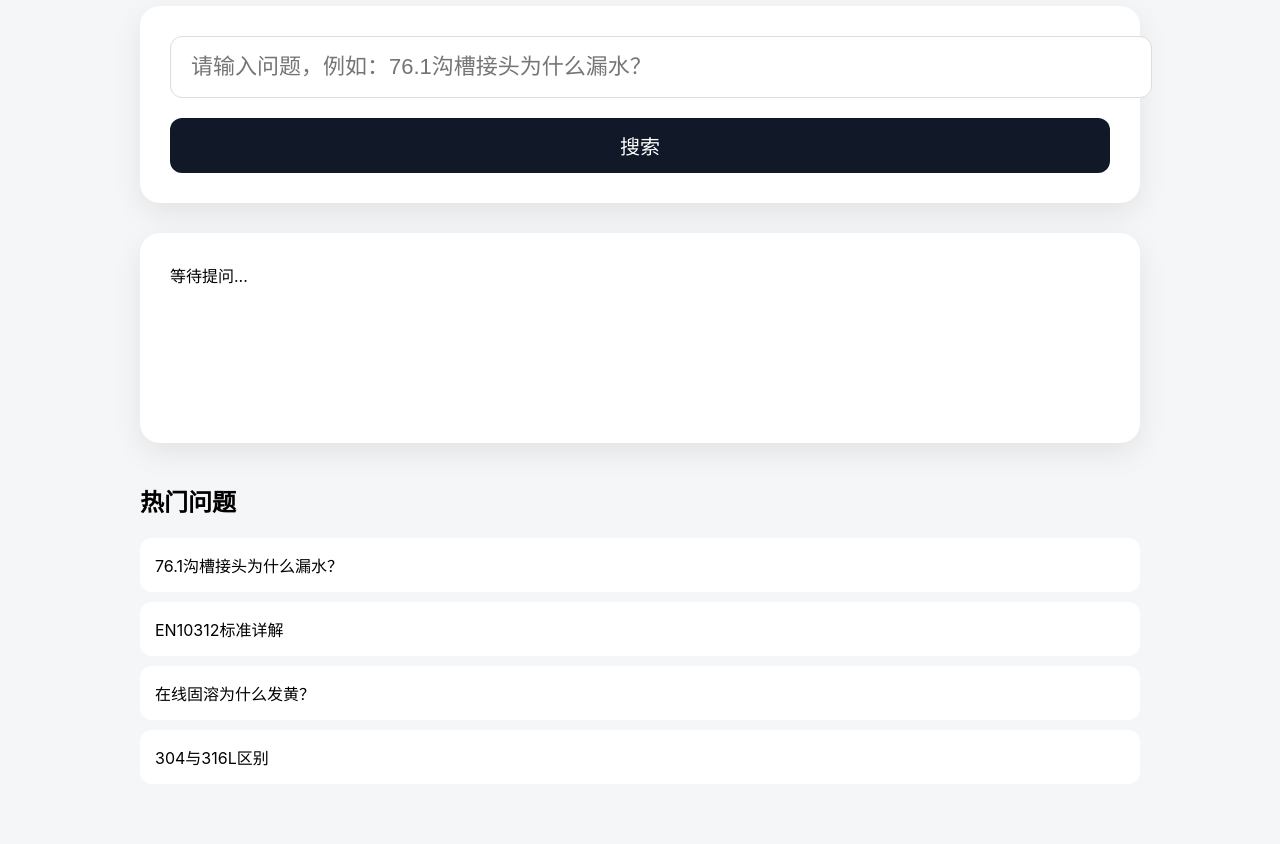
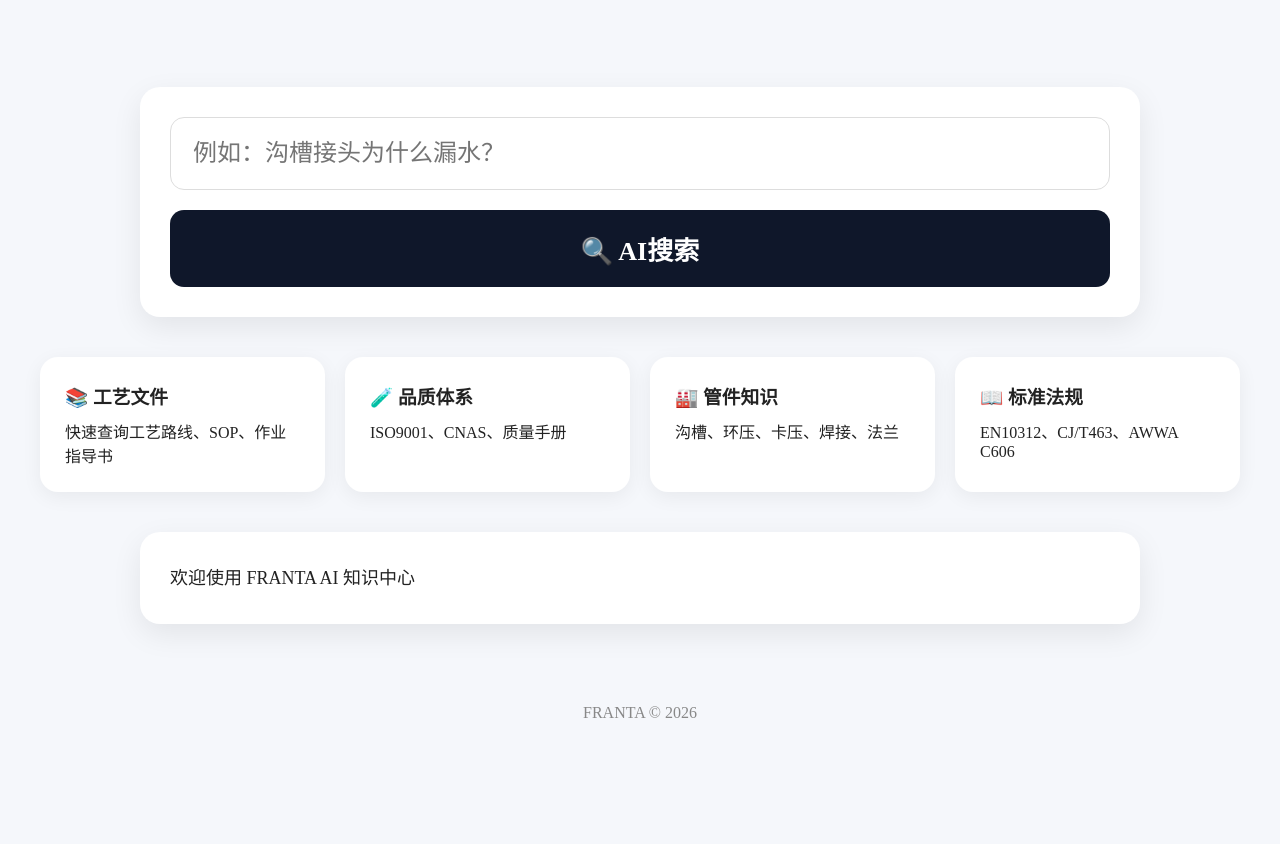
Before and after one commit to Sggg5/sg-ai, a plain HTML site: page index.html in a window 1280 px wide. Shown: the part 221-1065 px from the top of the page. After the commit the page ends 1003 px from the top, so only its background shows below. Drawn offline with Linux system fonts and the light colour scheme.

Commit message:
Update index.html

```diff
--- a/index.html
+++ b/index.html
@@ -3,148 +3,235 @@
 <head>
 <meta charset="UTF-8">
 <meta name="viewport" content="width=device-width, initial-scale=1.0">
-<title>FRANTA AI工程师助手</title>
+
+<title>FRANTA AI知识中心</title>
 
 <style>
 
-body{
-    margin:0;
-    background:#f5f6f8;
-    font-family:-apple-system,BlinkMacSystemFont,"Segoe UI";
+*{
+margin:0;
+padding:0;
+box-sizing:border-box;
+font-family:"Microsoft YaHei";
 }
 
-.container{
-    max-width:1000px;
-    margin:auto;
-    padding:60px 20px;
+body{
+background:#f5f7fb;
+color:#222;
+}
+
+.hero{
+text-align:center;
+padding:80px 20px 50px;
 }
 
 .logo{
-    text-align:center;
-    margin-bottom:50px;
+font-size:72px;
+font-weight:800;
 }
 
-.logo h1{
-    font-size:56px;
-    margin:0;
+.sub{
+margin-top:20px;
+font-size:24px;
+color:#666;
 }
 
-.logo p{
-    color:#666;
-    font-size:20px;
-}
+.search-card{
 
-.search-box{
-    background:white;
-    padding:30px;
-    border-radius:20px;
-    box-shadow:0 10px 30px rgba(0,0,0,.08);
+max-width:1000px;
+margin:40px auto;
+background:#fff;
+border-radius:20px;
+padding:30px;
+box-shadow:0 10px 30px rgba(0,0,0,.08);
+
 }
 
 input{
-    width:100%;
-    height:60px;
-    font-size:22px;
-    border:1px solid #ddd;
-    border-radius:12px;
-    padding:0 20px;
+
+width:100%;
+padding:22px;
+font-size:24px;
+border:1px solid #ddd;
+border-radius:14px;
+
 }
 
 button{
-    margin-top:20px;
-    width:100%;
-    height:55px;
-    border:none;
-    background:#111827;
-    color:white;
-    border-radius:12px;
-    font-size:20px;
-    cursor:pointer;
+
+width:100%;
+margin-top:20px;
+padding:20px;
+
+font-size:26px;
+font-weight:bold;
+
+background:#0f172a;
+color:white;
+
+border:none;
+border-radius:14px;
+cursor:pointer;
+
+}
+
+button:hover{
+background:#1e293b;
 }
 
 .result{
-    margin-top:30px;
-    background:white;
-    border-radius:20px;
-    padding:30px;
-    min-height:150px;
-    box-shadow:0 10px 30px rgba(0,0,0,.08);
+
+max-width:1000px;
+margin:20px auto;
+background:white;
+padding:30px;
+border-radius:20px;
+box-shadow:0 10px 30px rgba(0,0,0,.08);
+
+line-height:1.8;
+font-size:18px;
+
 }
 
-.hot{
-    margin-top:40px;
+.cards{
+
+display:grid;
+grid-template-columns:repeat(auto-fit,minmax(250px,1fr));
+gap:20px;
+
+max-width:1200px;
+margin:40px auto;
+
 }
 
-.hot-item{
-    background:white;
-    padding:15px;
-    border-radius:12px;
-    margin-top:10px;
-    cursor:pointer;
+.card{
+
+background:white;
+padding:25px;
+border-radius:18px;
+box-shadow:0 5px 20px rgba(0,0,0,.06);
+
+}
+
+.card h3{
+margin-bottom:10px;
+}
+
+.footer{
+
+text-align:center;
+padding:60px 20px;
+color:#888;
+
 }
 
 </style>
+
 </head>
 
 <body>
 
-<div class="container">
+<div class="hero">
 
 <div class="logo">
-<h1>FRANTA AI</h1>
-<p>不锈钢管道 · 工艺研发 · 质量管理 · 水务工程</p>
+FRANTA AI
 </div>
 
-<div class="search-box">
+<div class="sub">
+不锈钢管道 · 工艺研发 · 品质管理 · 水务工程
+</div>
 
-<input id="question"
-placeholder="请输入问题，例如：76.1沟槽接头为什么漏水？">
+</div>
 
-<button onclick="searchAI()">
-搜索
+<div class="search-card">
+
+<input
+id="question"
+placeholder="例如：沟槽接头为什么漏水？"
+/>
+
+<button onclick="searchDoc()">
+🔍 AI搜索
 </button>
 
 </div>
 
-<div class="result" id="result">
+<div class="cards">
 
-等待提问...
+<div class="card">
+<h3>📚 工艺文件</h3>
+<p>快速查询工艺路线、SOP、作业指导书</p>
+</div>
+
+<div class="card">
+<h3>🧪 品质体系</h3>
+<p>ISO9001、CNAS、质量手册</p>
+</div>
+
+<div class="card">
+<h3>🏭 管件知识</h3>
+<p>沟槽、环压、卡压、焊接、法兰</p>
+</div>
+
+<div class="card">
+<h3>📖 标准法规</h3>
+<p>EN10312、CJ/T463、AWWA C606</p>
+</div>
 
 </div>
 
-<div class="hot">
+<div id="result" class="result">
 
-<h2>热门问题</h2>
+欢迎使用 FRANTA AI 知识中心
 
-<div class="hot-item">
-76.1沟槽接头为什么漏水？
 </div>
 
-<div class="hot-item">
-EN10312标准详解
-</div>
+<div class="footer">
 
-<div class="hot-item">
-在线固溶为什么发黄？
-</div>
-
-<div class="hot-item">
-304与316L区别
-</div>
-
-</div>
+FRANTA © 2026
 
 </div>
 
 <script>
 
-function searchAI(){
+async function searchDoc(){
 
-let q=document.getElementById("question").value;
+const q=document.getElementById("question").value;
 
 document.getElementById("result").innerHTML=
-"正在搜索：<br><br>"+q+
-"<br><br>（下一步接入Cloudflare AI Search）";
+"正在搜索："+q;
+
+try{
+
+/*
+这里后面接Cloudflare AI Search API
+*/
+
+document.getElementById("result").innerHTML=`
+
+<h2>搜索问题</h2>
+
+<p>${q}</p>
+
+<hr>
+
+<p>
+
+您的知识库已成功连接。
+
+下一步接入Cloudflare AI Search API即可实现真正AI问答。
+
+</p>
+
+`;
+
+}
+catch(e){
+
+document.getElementById("result").innerHTML=
+"搜索失败";
+
+}
 
 }
 
```
